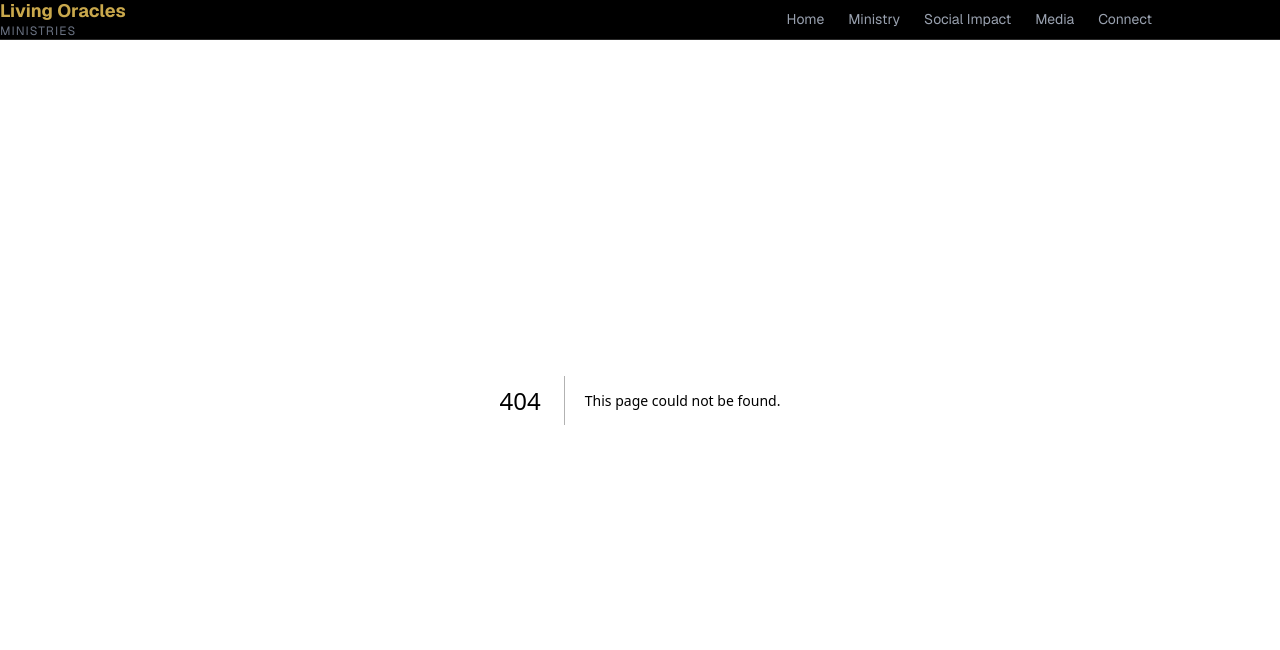
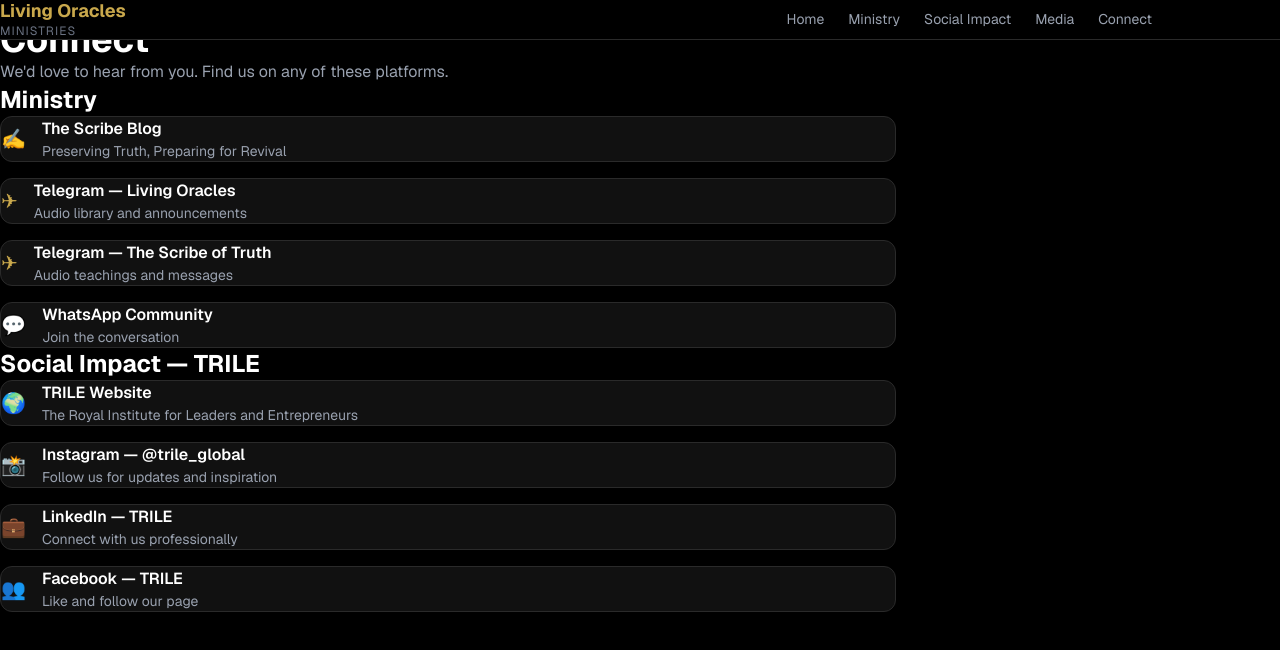
Before and after one commit to IlesanmiBello/community-hub, a Next.js app: page /connect in a window 1280 px wide. Before the commit this address had no page. Shown: the top 650 px of the page. Built offline with nearby package versions, Linux system fonts and the light colour scheme.

Commit message:
Day 8: Connect page with all ministry and TRILE links

```diff
--- /dev/null
+++ b/app/connect/page.js
@@ -0,0 +1,82 @@
+export default function Connect() {
+  return (
+    <div className="min-h-screen bg-black text-white px-6 py-16">
+      <div className="max-w-4xl mx-auto">
+        <p style={{color: '#C9A84C'}} className="text-sm tracking-widest uppercase mb-3">Get In Touch</p>
+        <h1 className="text-4xl font-bold mb-4">Connect</h1>
+        <p className="text-gray-400 mb-16">We'd love to hear from you. Find us on any of these platforms.</p>
+
+        {/* Ministry Links */}
+        <div className="mb-16">
+          <h2 className="text-2xl font-bold mb-8">Ministry</h2>
+          <div className="flex flex-col gap-4">
+            <a href="https://livelyoracles561710947.wordpress.com" target="_blank" rel="noopener noreferrer" className="flex items-center gap-4 rounded-xl px-8 py-4 hover:opacity-80 transition" style={{backgroundColor: '#111', border: '1px solid #2A2A2A'}}>
+              <span style={{color: '#C9A84C'}} className="text-xl">✍</span>
+              <div>
+                <p className="font-semibold">The Scribe Blog</p>
+                <p className="text-gray-400 text-sm">Preserving Truth, Preparing for Revival</p>
+              </div>
+            </a>
+            <a href="https://t.me/LivingOraclesMinistries" target="_blank" rel="noopener noreferrer" className="flex items-center gap-4 rounded-xl px-8 py-4 hover:opacity-80 transition" style={{backgroundColor: '#111', border: '1px solid #2A2A2A'}}>
+              <span style={{color: '#C9A84C'}} className="text-xl">✈</span>
+              <div>
+                <p className="font-semibold">Telegram — Living Oracles</p>
+                <p className="text-gray-400 text-sm">Audio library and announcements</p>
+              </div>
+            </a>
+            <a href="https://t.me/TheSoT" target="_blank" rel="noopener noreferrer" className="flex items-center gap-4 rounded-xl px-8 py-4 hover:opacity-80 transition" style={{backgroundColor: '#111', border: '1px solid #2A2A2A'}}>
+              <span style={{color: '#C9A84C'}} className="text-xl">✈</span>
+              <div>
+                <p className="font-semibold">Telegram — The Scribe of Truth</p>
+                <p className="text-gray-400 text-sm">Audio teachings and messages</p>
+              </div>
+            </a>
+            <a href="https://chat.whatsapp.com/Il5Qsmvgc3Z5DdrzpCziiH?mode=gi_t" target="_blank" rel="noopener noreferrer" className="flex items-center gap-4 rounded-xl px-8 py-4 hover:opacity-80 transition" style={{backgroundColor: '#111', border: '1px solid #2A2A2A'}}>
+              <span className="text-xl">💬</span>
+              <div>
+                <p className="font-semibold">WhatsApp Community</p>
+                <p className="text-gray-400 text-sm">Join the conversation</p>
+              </div>
+            </a>
+          </div>
+        </div>
+
+        {/* Social Impact Links */}
+        <div className="mb-16">
+          <h2 className="text-2xl font-bold mb-8">Social Impact — TRILE</h2>
+          <div className="flex flex-col gap-4">
+            <a href="https://www.trile.org" target="_blank" rel="noopener noreferrer" className="flex items-center gap-4 rounded-xl px-8 py-4 hover:opacity-80 transition" style={{backgroundColor: '#111', border: '1px solid #2A2A2A'}}>
+              <span style={{color: '#C9A84C'}} className="text-xl">🌍</span>
+              <div>
+                <p className="font-semibold">TRILE Website</p>
+                <p className="text-gray-400 text-sm">The Royal Institute for Leaders and Entrepreneurs</p>
+              </div>
+            </a>
+            <a href="https://instagram.com/trile_global" target="_blank" rel="noopener noreferrer" className="flex items-center gap-4 rounded-xl px-8 py-4 hover:opacity-80 transition" style={{backgroundColor: '#111', border: '1px solid #2A2A2A'}}>
+              <span style={{color: '#C9A84C'}} className="text-xl">📸</span>
+              <div>
+                <p className="font-semibold">Instagram — @trile_global</p>
+                <p className="text-gray-400 text-sm">Follow us for updates and inspiration</p>
+              </div>
+            </a>
+            <a href="https://www.linkedin.com/company/the-royal-institute-of-leadership-and-entrepreneurship/" target="_blank" rel="noopener noreferrer" className="flex items-center gap-4 rounded-xl px-8 py-4 hover:opacity-80 transition" style={{backgroundColor: '#111', border: '1px solid #2A2A2A'}}>
+              <span style={{color: '#C9A84C'}} className="text-xl">💼</span>
+              <div>
+                <p className="font-semibold">LinkedIn — TRILE</p>
+                <p className="text-gray-400 text-sm">Connect with us professionally</p>
+              </div>
+            </a>
+            <a href="https://www.facebook.com/profile.php?id=100095806260458" target="_blank" rel="noopener noreferrer" className="flex items-center gap-4 rounded-xl px-8 py-4 hover:opacity-80 transition" style={{backgroundColor: '#111', border: '1px solid #2A2A2A'}}>
+              <span style={{color: '#C9A84C'}} className="text-xl">👥</span>
+              <div>
+                <p className="font-semibold">Facebook — TRILE</p>
+                <p className="text-gray-400 text-sm">Like and follow our page</p>
+              </div>
+            </a>
+          </div>
+        </div>
+
+      </div>
+    </div>
+  );
+}
```
